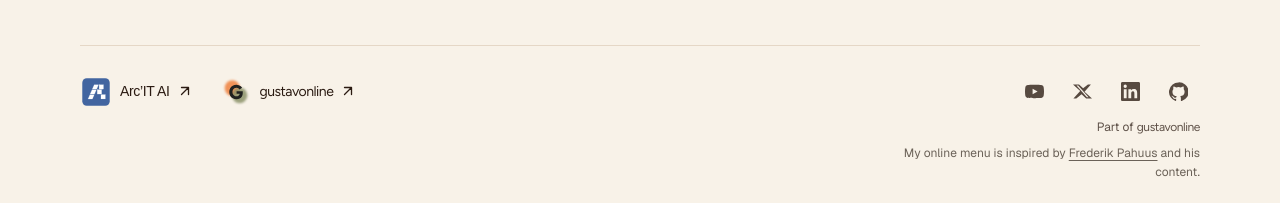
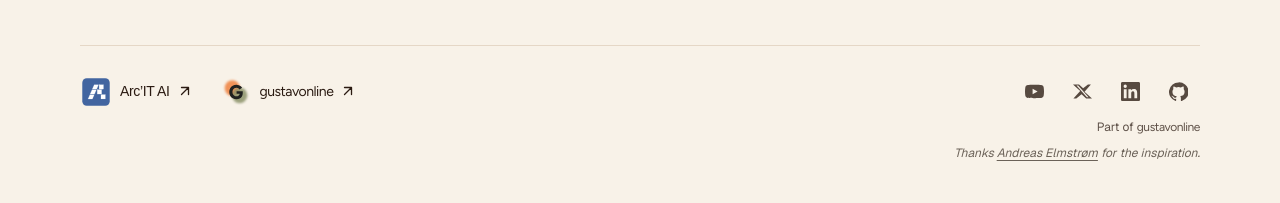
Before and after one commit to onlinesourdough/onlinesourdough-website, a React (Vite) app: page /fermentary in a window 1280 px wide. Shown: the part 3264-3467 px from the top of the page. Built offline with nearby package versions, Linux system fonts and the light colour scheme; no server answers; a web font is replaced by a local one.

Commit message:
Use distinct YouTube inspiration credits for the menu and Fermentary (#37)

```diff
--- a/src/components/layout/SiteFooter.tsx
+++ b/src/components/layout/SiteFooter.tsx
@@ -1,7 +1,11 @@
+import { useRouterState } from "@tanstack/react-router";
 import { FamilyFooter } from "../../family/Family";
+import { siteData } from "../../config/site-data";
 
 export function SiteFooter() {
+  const pathname = useRouterState({ select: (state) => state.location.pathname });
+  const fermentary = pathname === "/fermentary" || pathname.startsWith("/fermentary/");
   return <footer className="family-simple-footer">
-    <FamilyFooter brand="onlinesourdough" />
+    <FamilyFooter brand="onlinesourdough" credit={fermentary ? siteData.footer.fermentaryCredit : siteData.footer.menuCredit} />
   </footer>;
 }
--- a/src/config/site-data.ts
+++ b/src/config/site-data.ts
@@ -629,10 +629,16 @@ export const siteData = {
   ] satisfies Offer[],
   footer: {
     menuCredit: {
-      prefix: "My online menu is inspired by",
+      prefix: "Inspired by",
       name: "Frederik Pahuus",
-      href: "https://frederikpahuus.com/posts/15-done-the-2m-year-plan",
-      suffix: "and his content.",
+      href: "https://www.youtube.com/@FrederikPahuus",
+    },
+    fermentaryCredit: {
+      prefix: "Thanks",
+      name: "Andreas Elmstrøm",
+      href: "https://www.youtube.com/@AndreasElmstrom",
+      suffix: "for the inspiration.",
+      italic: true,
     },
     github: {
       label: "GitHub",
--- a/src/family/Family.tsx
+++ b/src/family/Family.tsx
@@ -5,7 +5,6 @@ import { FamilyMark } from "./FamilyMark";
 import { familyHref, localReview, type FamilyBrand } from "./preview";
 
 import { newsletterReceipt, submitNewsletter } from "./newsletter";
-import { siteData } from "../config/site-data";
 
 const labels = { onlinesourdough: "onlinesourdough", arcitai: "Arc’IT AI", gustavonline: "gustavonline" };
 const social = [
@@ -15,7 +14,10 @@ const social = [
   ["GitHub", "https://github.com/gustavonline", "github"],
 ];
 
-export function FamilyFooter({ brand }: { brand: FamilyBrand }) {
+type FooterCredit = { prefix: string; name: string; href: string; suffix?: string; italic?: boolean };
+
+export function FamilyFooter({ brand, credit }: { brand: FamilyBrand; credit?: FooterCredit }) {
+  const creditText = credit && <>{credit.prefix}{" "}<a href={credit.href} target="_blank" rel="noopener noreferrer">{credit.name}</a>{credit.suffix ? ` ${credit.suffix}` : ""}</>;
   return (
     <div className="family-footer">
       <nav className="family-sites" aria-label="My other sites">
@@ -41,11 +43,7 @@ export function FamilyFooter({ brand }: { brand: FamilyBrand }) {
             <>Part of <a href={familyHref("gustavonline")} target="_blank" rel="noopener noreferrer"><span className="brand-name-token" data-brand-name="gustavonline">gustavonline</span></a></>
           )}
         </p>
-        {brand === "onlinesourdough" && (
-          <p className="family-footer-credit">
-            {siteData.footer.menuCredit.prefix}{" "}<a href={siteData.footer.menuCredit.href} target="_blank" rel="noopener noreferrer">{siteData.footer.menuCredit.name}</a>{" "}{siteData.footer.menuCredit.suffix}
-          </p>
-        )}
+        {credit && <p className="family-footer-credit">{credit.italic ? <em>{creditText}</em> : creditText}</p>}
       </div>
     </div>
   );
```
